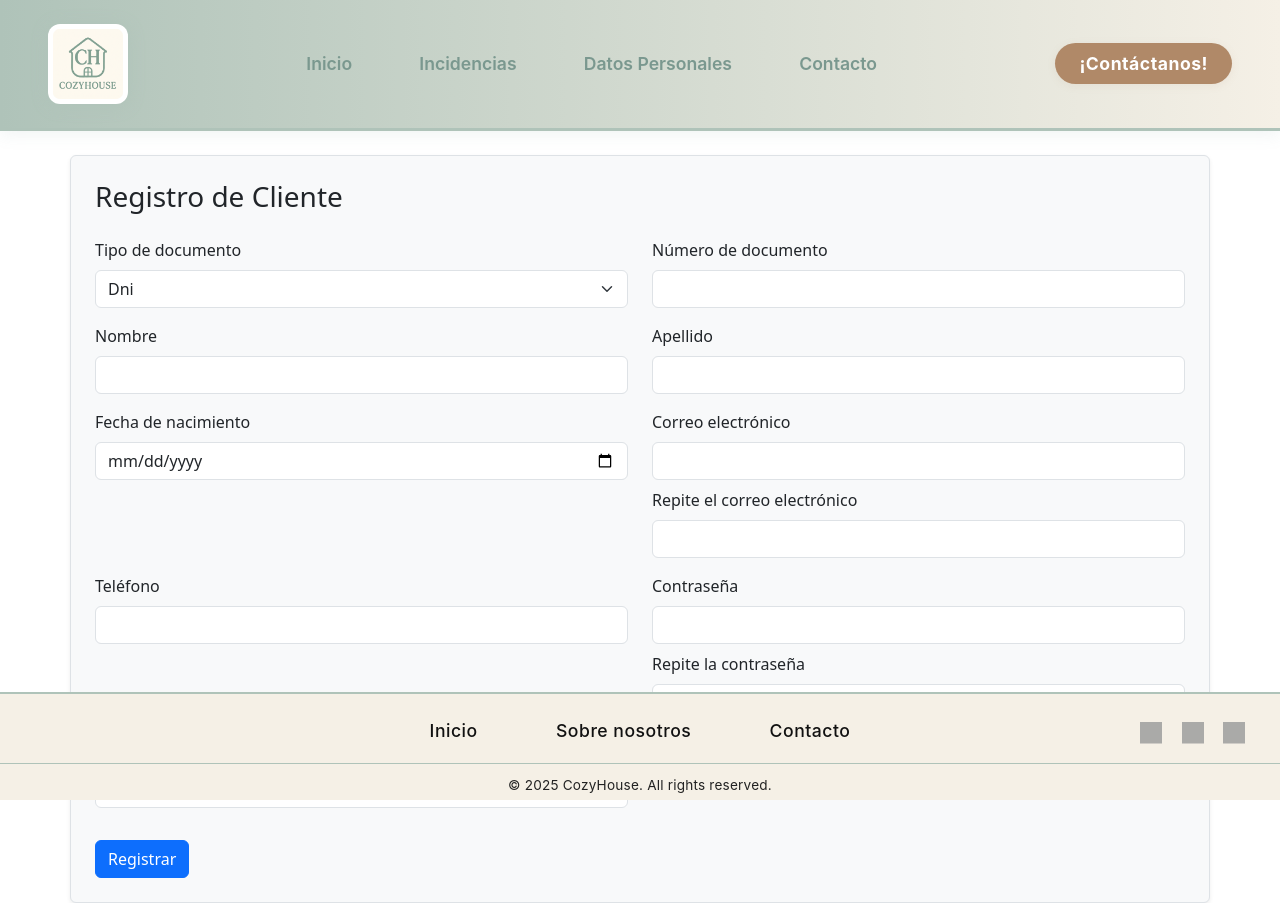
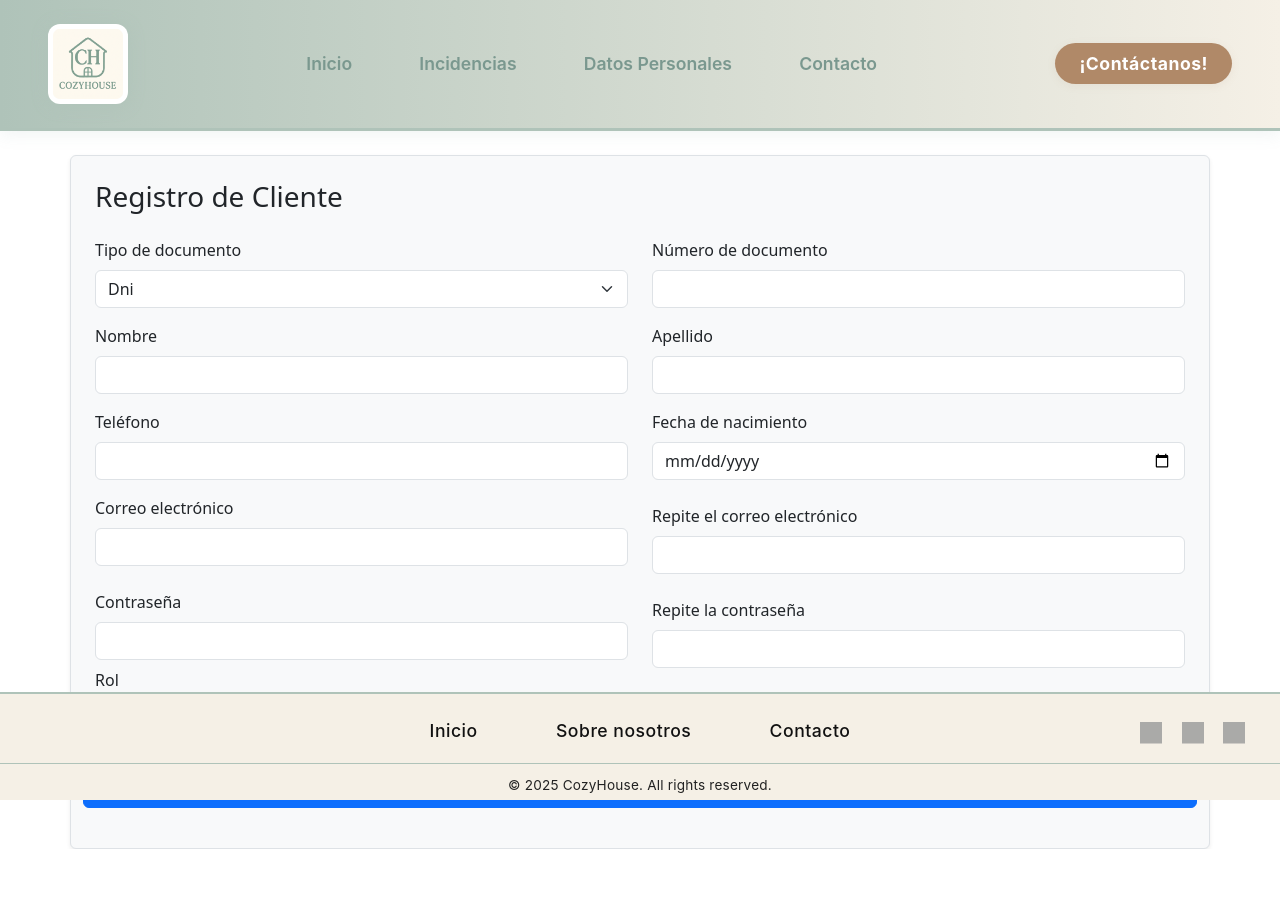
Before and after one commit to carloscordobabarber/SummerCamp25, an Angular app in the folder CozyFront/: page /datos-personales in a window 1280 px wide. After the commit the page ends 849 px from the top, so only its background shows below. Built offline with nearby package versions, Linux system fonts and the light colour scheme; no server answers; grey boxes are pictures that could not be loaded.

Commit message:
Formulario Registro y validaciones terminadas

```diff
--- a/CozyFront/src/app/features/clients/clients.html
+++ b/CozyFront/src/app/features/clients/clients.html
@@ -1,17 +1,21 @@
-<form [formGroup]="clientForm" (ngSubmit)="onSubmit()" class="container mt-4 p-4 border rounded bg-light shadow-sm" novalidate>
+<form [formGroup]="clientForm" (ngSubmit)="onSubmit()" class="container mt-4 p-4 border rounded bg-light shadow-sm"
+    novalidate>
     <h3 class="mb-4">Registro de Cliente</h3>
     <div class="row mb-3">
         <div class="col-md-6">
             <label for="documentType" class="form-label">Tipo de documento</label>
-							<select id="documentType" formControlName="documentType" class="form-select" [ngClass]="{'is-invalid': submitted && f['documentType'].errors}">
+            <select id="documentType" formControlName="documentType" class="form-select"
+                [ngClass]="{'is-invalid': submitted && f['documentType'].errors}">
                 <option value="dni">Dni</option>
                 <option value="nie">Nie</option>
             </select>
         </div>
         <div class="col-md-6">
             <label for="documentNumber" class="form-label">Número de documento</label>
-					<input id="documentNumber" type="text" formControlName="documentNumber" class="form-control" [ngClass]="{'is-invalid': submitted && f['documentNumber'].errors}" maxlength="9">
-							<div *ngIf="submitted && (f['documentNumber'].errors || documentNumberFormatError)" class="invalid-feedback">
+            <input id="documentNumber" type="text" formControlName="documentNumber" class="form-control"
+                [ngClass]="{'is-invalid': submitted && f['documentNumber'].errors}" maxlength="9">
+            <div *ngIf="submitted && (f['documentNumber'].errors || documentNumberFormatError)"
+                class="invalid-feedback">
                 <div *ngIf="f['documentNumber'].errors?.['required']">El número de documento es obligatorio.</div>
                 <div *ngIf="documentNumberFormatError">{{ documentNumberFormatError }}</div>
             </div>
@@ -20,7 +24,8 @@
     <div class="row mb-3">
         <div class="col-md-6">
             <label for="name" class="form-label">Nombre</label>
-					<input id="name" type="text" formControlName="name" class="form-control" [ngClass]="{'is-invalid': submitted && f['name'].errors}" maxlength="36">
+            <input id="name" type="text" formControlName="name" class="form-control"
+                [ngClass]="{'is-invalid': submitted && f['name'].errors}" maxlength="36">
             <div *ngIf="submitted && f['name'].errors" class="invalid-feedback">
                 <div *ngIf="f['name'].errors?.['required']">El nombre es obligatorio.</div>
                 <div *ngIf="f['name'].errors?.['pattern']">El nombre contiene caracteres inválidos.</div>
@@ -30,7 +35,8 @@
         </div>
         <div class="col-md-6">
             <label for="lastName" class="form-label">Apellido</label>
-					<input id="lastName" type="text" formControlName="lastName" class="form-control" [ngClass]="{'is-invalid': submitted && f['lastName'].errors}" maxlength="36">
+            <input id="lastName" type="text" formControlName="lastName" class="form-control"
+                [ngClass]="{'is-invalid': submitted && f['lastName'].errors}" maxlength="36">
             <div *ngIf="submitted && f['lastName'].errors" class="invalid-feedback">
                 <div *ngIf="f['lastName'].errors?.['required']">El apellido es obligatorio.</div>
                 <div *ngIf="f['lastName'].errors?.['pattern']">El apellido contiene caracteres inválidos.</div>
@@ -40,26 +46,44 @@
     </div>
     <div class="row mb-3">
         <div class="col-md-6">
+            <label for="phone" class="form-label">Teléfono</label>
+            <input id="phone" type="text" formControlName="phone" class="form-control"
+                [ngClass]="{'is-invalid': submitted && f['phone'].errors}" maxlength="20">
+            <div *ngIf="submitted && f['phone'].errors" class="invalid-feedback">
+                <div *ngIf="f['phone'].errors?.['required']">El teléfono es obligatorio.</div>
+                <div *ngIf="f['phone'].errors?.['maxlength']">Máximo 20 caracteres.</div>
+                <div *ngIf="f['phone'].errors?.['pattern']">Solo números o un + para el prefijo.</div>
+            </div>
+        </div>
+        <div class="col-md-6">
             <label for="birthDate" class="form-label">Fecha de nacimiento</label>
-							<input id="birthDate" type="date" formControlName="birthDate" class="form-control" [ngClass]="{'is-invalid': submitted && f['birthDate'].errors}">
+            <input id="birthDate" type="date" formControlName="birthDate" class="form-control"
+                [ngClass]="{'is-invalid': submitted && f['birthDate'].errors}">
             <div *ngIf="submitted && f['birthDate'].errors" class="invalid-feedback">
                 <div *ngIf="f['birthDate'].errors?.['required']">La fecha de nacimiento es obligatoria.</div>
                 <div *ngIf="birthDateError">{{ birthDateError }}</div>
             </div>
         </div>
+    </div>
+    <div class="row mb-3">
         <div class="col-md-6">
             <label for="email" class="form-label">Correo electrónico</label>
-				<input id="email" type="email" formControlName="email" class="form-control" [ngClass]="{'is-invalid': submitted && (f['email'].errors || emailMismatch)}" maxlength="100">
+            <input id="email" type="email" formControlName="email" class="form-control"
+                [ngClass]="{'is-invalid': submitted && (f['email'].errors || emailMismatch)}" maxlength="100">
             <div *ngIf="submitted && f['email'].errors" class="invalid-feedback">
                 <div *ngIf="f['email'].errors?.['required']">El correo electrónico es obligatorio.</div>
                 <div *ngIf="f['email'].errors?.['pattern']">El correo electrónico no tiene un formato válido.</div>
                 <div *ngIf="f['email'].errors?.['maxlength']">Máximo 100 caracteres.</div>
             </div>
+        </div>
+        <div class="col-md-6">
             <label for="confirmEmail" class="form-label mt-2">Repite el correo electrónico</label>
-				<input id="confirmEmail" type="email" formControlName="confirmEmail" class="form-control" [ngClass]="{'is-invalid': submitted && (f['confirmEmail'].errors || emailMismatch)}" maxlength="100">
+            <input id="confirmEmail" type="email" formControlName="confirmEmail" class="form-control"
+                [ngClass]="{'is-invalid': submitted && (f['confirmEmail'].errors || emailMismatch)}" maxlength="100">
             <div *ngIf="submitted && (f['confirmEmail'].errors || emailMismatch)" class="invalid-feedback">
                 <div *ngIf="f['confirmEmail'].errors?.['required']">Repite el correo electrónico.</div>
-					<div *ngIf="f['confirmEmail'].errors?.['pattern']">El correo electrónico no tiene un formato válido.</div>
+                <div *ngIf="f['confirmEmail'].errors?.['pattern']">El correo electrónico no tiene un formato válido.
+                </div>
                 <div *ngIf="f['confirmEmail'].errors?.['maxlength']">Máximo 100 caracteres.</div>
                 <div *ngIf="emailMismatch">Los correos electrónicos no coinciden.</div>
             </div>
@@ -67,36 +91,34 @@
     </div>
     <div class="row mb-3">
         <div class="col-md-6">
-			<label for="phone" class="form-label">Teléfono</label>
-					<input id="phone" type="text" formControlName="phone" class="form-control" [ngClass]="{'is-invalid': submitted && f['phone'].errors}" maxlength="20">
-							<div *ngIf="submitted && f['phone'].errors" class="invalid-feedback">
-								<div *ngIf="f['phone'].errors?.['required']">El teléfono es obligatorio.</div>
-								<div *ngIf="f['phone'].errors?.['maxlength']">Máximo 20 caracteres.</div>
-								<div *ngIf="f['phone'].errors?.['pattern']">Solo números o un + para el prefijo.</div>
+            <label for="password" class="form-label">Contraseña</label>
+            <input id="password" type="password" formControlName="password" class="form-control"
+                [ngClass]="{'is-invalid': submitted && (f['password'].errors || passwordMismatch)}" maxlength="24">
+            <div *ngIf="submitted && f['password'].errors" class="invalid-feedback">
+                <div *ngIf="f['password'].errors?.['required']">La contraseña es obligatoria.</div>
+                <div *ngIf="f['password'].errors?.['pattern']">Debe tener al menos 8 caracteres, incluyendo mayúsculas,
+                    minúsculas, números y un carácter especial.</div>
+                <div *ngIf="f['password'].errors?.['maxlength']">Máximo 24 caracteres.</div>
             </div>
         </div>
         <div class="col-md-6">
-				<label for="password" class="form-label">Contraseña</label>
-				<input id="password" type="password" formControlName="password" class="form-control" [ngClass]="{'is-invalid': submitted && (f['password'].errors || passwordMismatch)}" maxlength="24">
-				<div *ngIf="submitted && f['password'].errors" class="invalid-feedback">
-					<div *ngIf="f['password'].errors?.['required']">La contraseña es obligatoria.</div>
-					<div *ngIf="f['password'].errors?.['pattern']">Debe tener al menos 8 caracteres, incluyendo mayúsculas, minúsculas, números y un carácter especial.</div>
-					<div *ngIf="f['password'].errors?.['maxlength']">Máximo 24 caracteres.</div>
-				</div>
             <label for="confirmPassword" class="form-label mt-2">Repite la contraseña</label>
-				<input id="confirmPassword" type="password" formControlName="confirmPassword" class="form-control" [ngClass]="{'is-invalid': submitted && (f['confirmPassword'].errors || passwordMismatch)}" maxlength="24">
+            <input id="confirmPassword" type="password" formControlName="confirmPassword" class="form-control"
+                [ngClass]="{'is-invalid': submitted && (f['confirmPassword'].errors || passwordMismatch)}"
+                maxlength="24">
             <div *ngIf="submitted && (f['confirmPassword'].errors || passwordMismatch)" class="invalid-feedback">
                 <div *ngIf="f['confirmPassword'].errors?.['required']">Repite la contraseña.</div>
-					<div *ngIf="f['confirmPassword'].errors?.['pattern']">Debe tener al menos 8 caracteres, incluyendo mayúsculas, minúsculas, números y un carácter especial.</div>
+                <div *ngIf="f['confirmPassword'].errors?.['pattern']">Debe tener al menos 8 caracteres, incluyendo
+                    mayúsculas, minúsculas, números y un carácter especial.</div>
                 <div *ngIf="f['confirmPassword'].errors?.['maxlength']">Máximo 24 caracteres.</div>
                 <div *ngIf="passwordMismatch">Las contraseñas no coinciden.</div>
-				</div>
             </div>
         </div>
         <div class="row mb-3">
             <div class="col-md-6">
                 <label for="role" class="form-label">Rol</label>
-					<select id="role" formControlName="role" class="form-select" [ngClass]="{'is-invalid': submitted && f['role'].errors}">
+                <select id="role" formControlName="role" class="form-select"
+                    [ngClass]="{'is-invalid': submitted && f['role'].errors}">
                     <option value="Client">Cliente</option>
                     <option value="Admin">Administrador</option>
                 </select>
@@ -108,4 +130,5 @@
         </div>
         <div *ngIf="apiError" class="alert alert-danger mt-2">{{ apiError }}</div>
         <button type="submit" class="btn btn-primary mt-3">Registrar</button>
+    </div>
 </form>
--- a/CozyFront/src/app/features/clients/clients.ts
+++ b/CozyFront/src/app/features/clients/clients.ts
@@ -47,7 +47,14 @@ export class Clients implements OnInit {
         ]
       ],
       birthDate: ['', [Validators.required, this.birthDateValidator]],
-      email: [''],
+      email: [
+        '',
+        [
+          Validators.required,
+          Validators.maxLength(100),
+          Validators.pattern(/^[a-zA-Z0-9._]+@[a-zA-Z0-9.-]+\.[a-zA-Z]{2,}$/)
+        ]
+      ],
       confirmEmail: [''],
       phone: [
         '',
@@ -57,7 +64,14 @@ export class Clients implements OnInit {
           Validators.pattern(/^\+?\d+$/)
         ]
       ],
-      password: [''],
+      password: [
+        '',
+        [
+          Validators.required,
+          Validators.maxLength(24),
+          Validators.pattern(/^(?=.*[a-z])(?=.*[A-Z])(?=.*\d)(?=.*[!@#$%^&*()_+\-=\[\]{};':"\\|,.<>\/?]).{8,}$/)
+        ]
+      ],
       confirmPassword: [''],
       role: [
         'Client',
```
Lines whose indentation alone changed are shown as unchanged.
